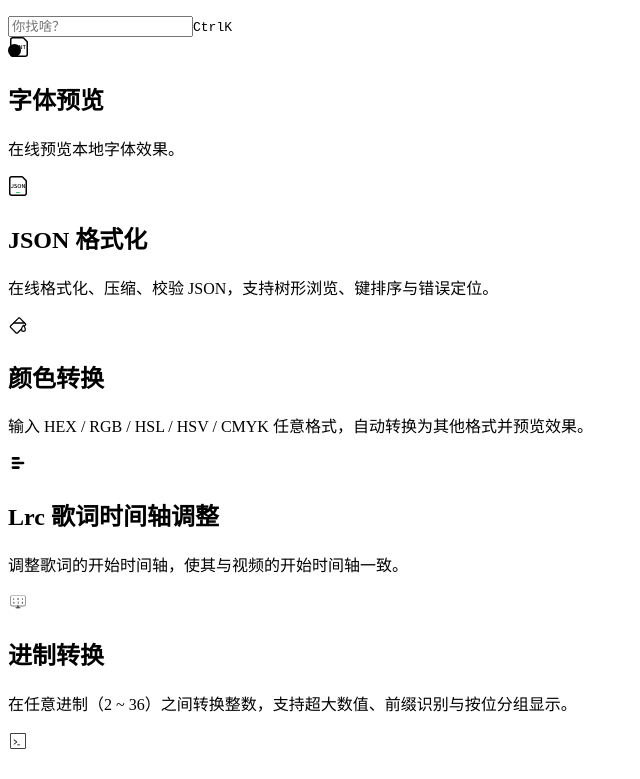
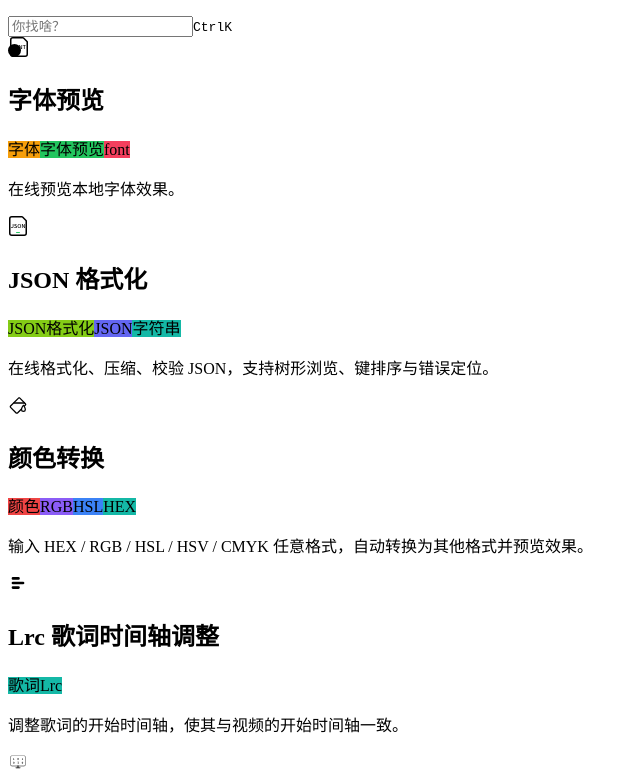
Before and after one commit to Triabin/ideasy_front, a Vue app: page /#/home in a window 1280 px wide. Shown: the part 1520-2299 px from the top of the page, without its empty margins (0-640 px from the left). Built offline with nearby package versions, Linux system fonts and the light colour scheme.

Commit message:
新增标签展示和标签加入搜索功能

```diff
--- a/src/views/Home/index.vue
+++ b/src/views/Home/index.vue
@@ -27,6 +27,12 @@
           <component v-if="card.meta?.icon" :is="card.meta.icon"/>
           <h2 class="text-xl font-semibold">{{ card.meta?.title }}</h2>
         </div>
+        <div v-if="cardTags(card).length" class="flex flex-wrap gap-1.5">
+          <span v-for="(tag, ti) in cardTags(card)"
+                :key="ti"
+                class="badge badge-sm border-none text-white/90 font-medium"
+                :style="{ backgroundColor: tagColor(tag) }">{{ tag }}</span>
+        </div>
         <p class="font-normal">{{ card.meta?.desc }}</p>
       </div>
     </div>
@@ -38,7 +44,7 @@ import DynamicClock from '@/components/DynamicClock';
 import GlobalSearchBox from '@/components/GlobalSearchBox';
 import useSettingsStore from '@/stores/settingsStore';
 import { routes, flattenRoute } from '@/router';
-import { useRouter } from 'vue-router';
+import { useRouter, type RouteRecordRaw } from 'vue-router';
 
 const currRealMode = toRef(useSettingsStore(), 'currRealMode');
 const cardRoutes = computed(() => flattenRoute(routes)
@@ -48,17 +54,46 @@ const cardRoutes = computed(() => flattenRoute(routes)
 const router = useRouter();
 // 搜索关键字
 const keyword = ref('');
+
+/**
+ * 获取卡片路由的标签列表
+ * @param card {RouteRecordRaw} 卡片路由
+ */
+const cardTags = (card: RouteRecordRaw): string[] => {
+  return (card.meta?.tags as string[] | undefined) ?? [];
+};
+
+/** 标签颜色调色板（保证同名标签颜色稳定） */
+const TAG_COLORS = [
+  '#EF4444', '#F97316', '#F59E0B', '#84CC16', '#22C55E', '#14B8A6',
+  '#06B6D4', '#3B82F6', '#6366F1', '#8B5CF6', '#A855F7', '#D946EF',
+  '#EC4899', '#F43F5E',
+];
+
+/**
+ * 根据标签文本生成稳定的彩色背景色
+ * @param tag {string} 标签文本
+ */
+const tagColor = (tag: string): string => {
+  let hash = 0;
+  for (let i = 0; i < tag.length; i++) {
+    hash = ((hash << 5) - hash + tag.charCodeAt(i)) | 0;
+  }
+  return TAG_COLORS[Math.abs(hash) % TAG_COLORS.length];
+};
+
 /**
  * 根据关键字过滤工具卡片
- * 匹配各工具页面 _page.ts 导出对象的 title 和 desc 字段（不区分大小写）
+ * 匹配各工具页面 _page.ts 导出对象的 title、desc 与 tags 字段（不区分大小写，支持空格分隔多关键词）
  */
 const filteredCardRoutes = computed(() => {
-  const kw = keyword.value.trim().toLowerCase();
-  if (!kw) return cardRoutes.value;
+  const kws = keyword.value.trim().toLowerCase().split(/\s+/).filter(Boolean);
+  if (kws.length === 0) return cardRoutes.value;
   return cardRoutes.value.filter(card => {
     const title = (card.meta?.title as string ?? '').toLowerCase();
     const desc = (card.meta?.desc as string ?? '').toLowerCase();
-    return title.includes(kw) || desc.includes(kw);
+    const tags = cardTags(card).map(t => t.toLowerCase());
+    return kws.every(kw => title.includes(kw) || desc.includes(kw) || tags.some(tag => tag.includes(kw)));
   });
 });
 </script>
--- a/src/views/Tools/JSONFormatter/_page.ts
+++ b/src/views/Tools/JSONFormatter/_page.ts
@@ -4,6 +4,6 @@ export default {
   title: 'JSON 格式化',
   menuOrder: 2,
   icon: JSONFormatter,
-  tags: ['JSON格式化', 'JSON'],
+  tags: ['JSON格式化', 'JSON', '字符串'],
   desc: '在线格式化、压缩、校验 JSON，支持树形浏览、键排序与错误定位。'
 }
--- a/src/views/Tools/UUIDGen/_page.ts
+++ b/src/views/Tools/UUIDGen/_page.ts
@@ -5,6 +5,6 @@ export default {
   menuOrder: 11,
   icon: UUID,
   hidden: false,
-  tags: ['UUID', '唯一标识符'],
+  tags: ['UUID', '唯一标识符', '字符串'],
   desc: '批量生成UUID（v4/v1/v6/v7），支持大写、小写与不带连字符“-”等格式，点击任意结果即可复制。'
 }
```
